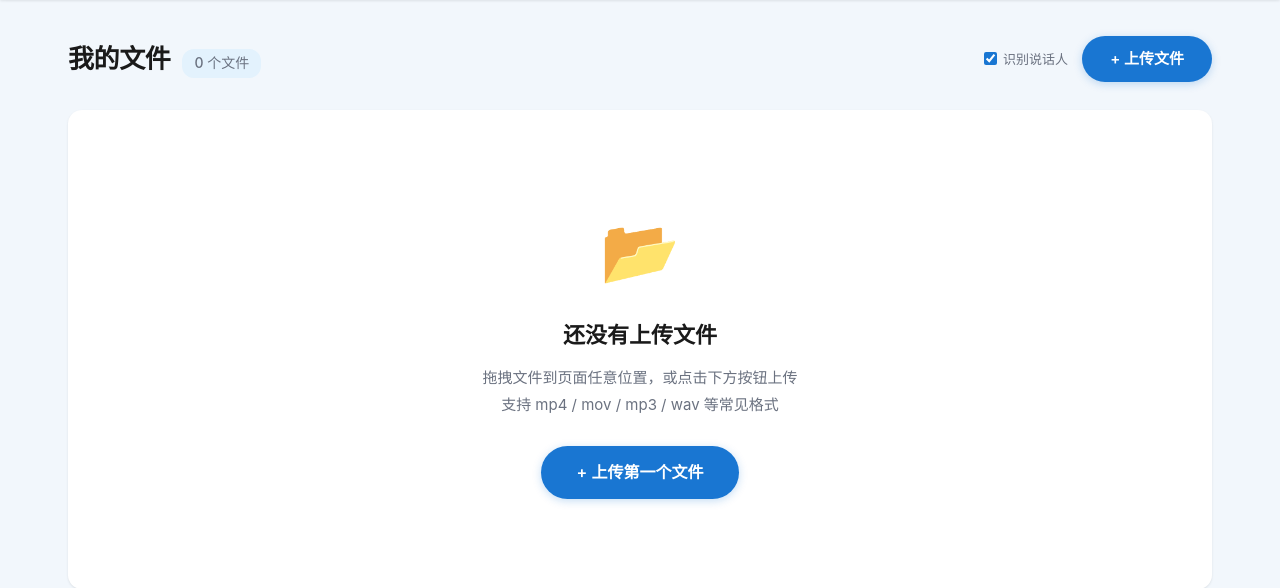
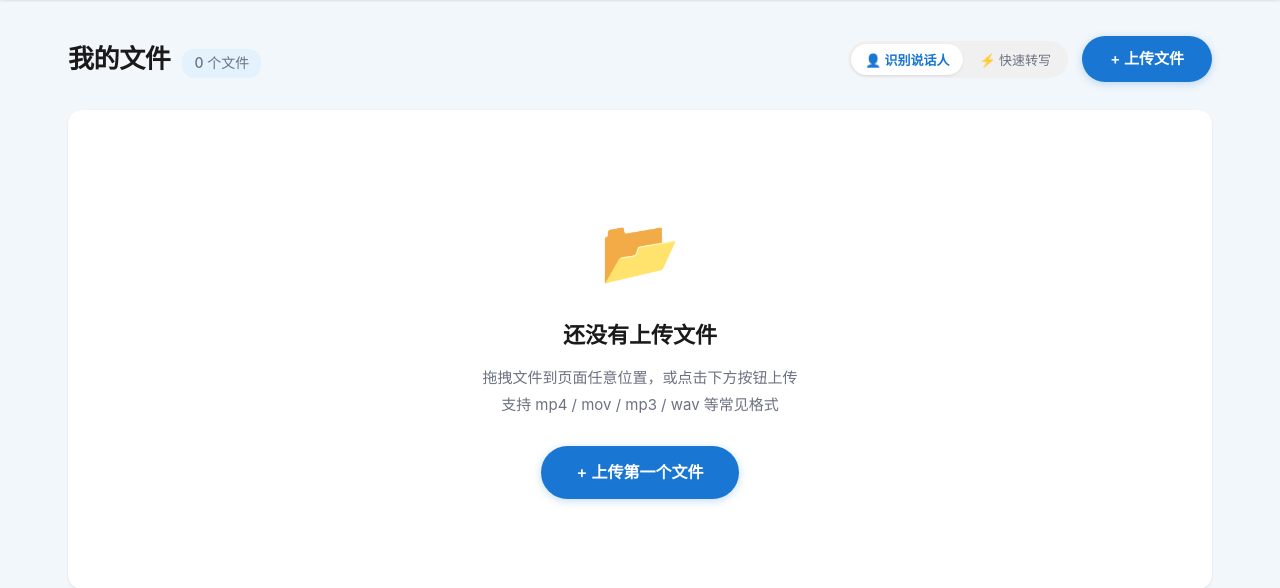
Before and after one commit to Leavendger/V2W, a Flask app: page / in a window 1280 px wide. Shown: the part 61-649 px from the top of the page. Run offline with Flask 3, Linux system fonts and the light colour scheme; data that the repository does not hold is empty.

Commit message:
feat: 上传模式改为「识别说话人 / 快速转写」互斥切换
把勾选框换成 segmented control：两个互斥按钮，默认「👤 识别说话人」（diarize，慢），可切「⚡ 快速转写」（不 diarize，快）；各自 hover 显示对应说明；hidden flag 同步 data-diarize。

Co-Authored-By: Claude <noreply@anthropic.com>

```diff
--- a/static/style.css
+++ b/static/style.css
@@ -230,17 +230,35 @@ button { cursor: pointer; font-family: inherit; }
 
 .header-right { display: flex; align-items: center; gap: 14px; }
 
-.diarize-toggle {
+.diarize-segment {
     display: inline-flex;
-    align-items: center;
-    gap: 6px;
-    font-size: 13px;
-    color: var(--text-secondary);
-    cursor: pointer;
-    user-select: none;
+    background: var(--border-light);
+    border-radius: 20px;
+    padding: 3px;
+    gap: 2px;
 }
 
-.diarize-toggle input { cursor: pointer; accent-color: var(--primary); }
+.seg-btn {
+    border: none;
+    background: transparent;
+    color: var(--text-secondary);
+    font-size: 13px;
+    font-weight: 500;
+    padding: 6px 14px;
+    border-radius: 17px;
+    cursor: pointer;
+    transition: all var(--transition);
+    white-space: nowrap;
+}
+
+.seg-btn:hover { color: var(--primary); }
+
+.seg-btn.active {
+    background: var(--bg-card);
+    color: var(--primary);
+    font-weight: 600;
+    box-shadow: var(--shadow);
+}
 
 .header-left h1 {
     font-size: 26px;
--- a/templates/index.html
+++ b/templates/index.html
@@ -9,10 +9,12 @@
         <span class="file-count">{{ files|length }} 个文件</span>
     </div>
     <div class="header-right">
-        <label class="diarize-toggle" id="diarize-toggle-label">
-            <input type="checkbox" id="diarize-toggle" checked>
-            <span>识别说话人</span>
-        </label>
+        <div class="diarize-segment" id="diarize-segment">
+            <button type="button" class="seg-btn active" data-diarize="1"
+                    title="区分说话人（说话人 1/2/3），转译较慢">👤 识别说话人</button>
+            <button type="button" class="seg-btn" data-diarize="0"
+                    title="不区分说话人，转译较快">⚡ 快速转写</button>
+        </div>
         <label for="upload-input" class="upload-btn">+ 上传文件</label>
     </div>
 </div>
@@ -74,21 +76,19 @@
     var uploadInput = document.getElementById('upload-input');
     var dropOverlay = document.getElementById('drop-overlay');
 
-    // 说话人勾选：submit 前同步到 hidden flag + hover 提示随勾选状态变化
-    var diarizeToggle = document.getElementById('diarize-toggle');
+    // 转写模式切换（识别说话人 / 快速转写）+ 同步 hidden flag
     var diarizeFlag = document.getElementById('diarize-flag');
-    var diarizeLabel = document.getElementById('diarize-toggle-label');
-    function updateDiarizeHint() {
-        if (!diarizeLabel) return;
-        diarizeLabel.title = diarizeToggle.checked
-            ? '✅ 已勾选：将区分说话人（说话人 1/2/3），转译较慢'
-            : '⬜ 未勾选：不区分说话人，转译较快';
-    }
-    updateDiarizeHint();
-    if (diarizeToggle) diarizeToggle.addEventListener('change', updateDiarizeHint);
-    uploadForm.addEventListener('submit', function() {
-        diarizeFlag.value = (diarizeToggle && diarizeToggle.checked) ? '1' : '';
+    var segBtns = document.querySelectorAll('.seg-btn');
+    segBtns.forEach(function(btn) {
+        btn.addEventListener('click', function() {
+            segBtns.forEach(function(b) { b.classList.remove('active'); });
+            btn.classList.add('active');
+            diarizeFlag.value = btn.getAttribute('data-diarize');
+        });
     });
+    // 初始同步（默认识别说话人）
+    var _activeSeg = document.querySelector('.seg-btn.active');
+    if (_activeSeg && diarizeFlag) diarizeFlag.value = _activeSeg.getAttribute('data-diarize');
     var mainContainer = document.getElementById('main-container');
     var dragCounter = 0;  // 处理子元素 dragenter/leave 冒泡
 
```
